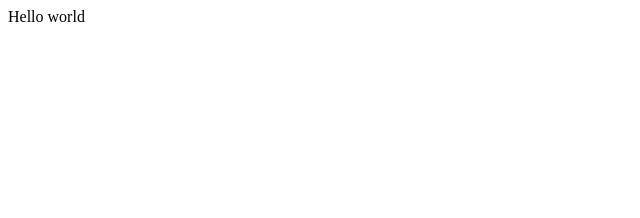
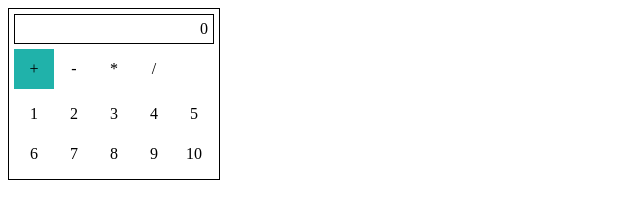
Before and after one commit to jantorestolsvik/calculator, a website: page public/index.html in a window 1280 px wide. Shown: the whole page, without its empty margins (0-640 px from the left). Drawn offline with nearby package versions, Linux system fonts and the light colour scheme.

Commit message:
30 min challenge

```diff
--- a/public/index.html
+++ b/public/index.html
@@ -4,8 +4,77 @@
     <meta charset="UTF-8">
     <title>Document</title>
     <script src="https://code.jquery.com/jquery-3.2.1.js" integrity="sha256-DZAnKJ/6XZ9si04Hgrsxu/8s717jcIzLy3oi35EouyE=" crossorigin="anonymous"></script>
+    <style>
+        .frame {
+            width: 200px;
+            border: 1px solid black;
+            padding: 5px;
+        }
+
+        .result {
+            border: 1px solid black;
+            padding: 5px;
+            text-align: right;
+        }
+
+        .numberContainer {
+            display: flex;
+            flex-direction: row;
+            flex-wrap: wrap;
+            margin-top: 5px;
+        }
+
+        .number {
+            width: 40px;
+            height: 40px;
+            display: flex;
+            align-items: center;
+            justify-content: center;
+            cursor: pointer;
+        }
+
+        .operation {
+            width: 40px;
+            height: 40px;
+            display: flex;
+            align-items: center;
+            justify-content: center;
+            cursor: pointer;
+        }
+
+        .active {
+            background-color: lightseagreen;
+        }
+    </style>
 </head>
 <body>
-<div>Hello world</div>
+<div class="frame">
+    <div id="result" class="result">
+        0
+    </div>
+    <div class="numberContainer">
+        <div class="operation" data-operation="pluss">+</div>
+        <div class="operation" data-operation="minus">-</div>
+        <div class="operation" data-operation="multiply">*</div>
+        <div class="operation" data-operation="divide">/</div>
+    </div>
+    <div>
+        <div class="numberContainer">
+            <div class="number">1</div>
+            <div class="number">2</div>
+            <div class="number">3</div>
+            <div class="number">4</div>
+            <div class="number">5</div>
+            <div class="number">6</div>
+            <div class="number">7</div>
+            <div class="number">8</div>
+            <div class="number">9</div>
+            <div class="number">10</div>
+        </div>
+    </div>
+</div>
+
+<script src="scripts.js"></script>
+
 </body>
 </html>
--- /dev/null
+++ b/public/scripts.js
@@ -0,0 +1,28 @@
+const pluss = "pluss";
+const minus = "minus";
+const multiply = "multiply";
+const divide = "divide";
+
+let result = 0;
+let operation = pluss;
+
+const markOperation = () => {
+    $("[data-operation=" + operation + "]").addClass("active");
+};
+
+$(".number").click((e) => {
+    if (operation === pluss) {
+        result += Number.parseInt(e.target.innerText);
+    } else if (operation === minus) {
+        result -= Number.parseInt(e.target.innerText);
+    }
+    $("#result").text(result);
+});
+
+$(".operation").click((e) => {
+    operation = e.target.dataset.operation;
+    $(".operation").removeClass("active");
+    markOperation();
+});
+
+markOperation();
```
